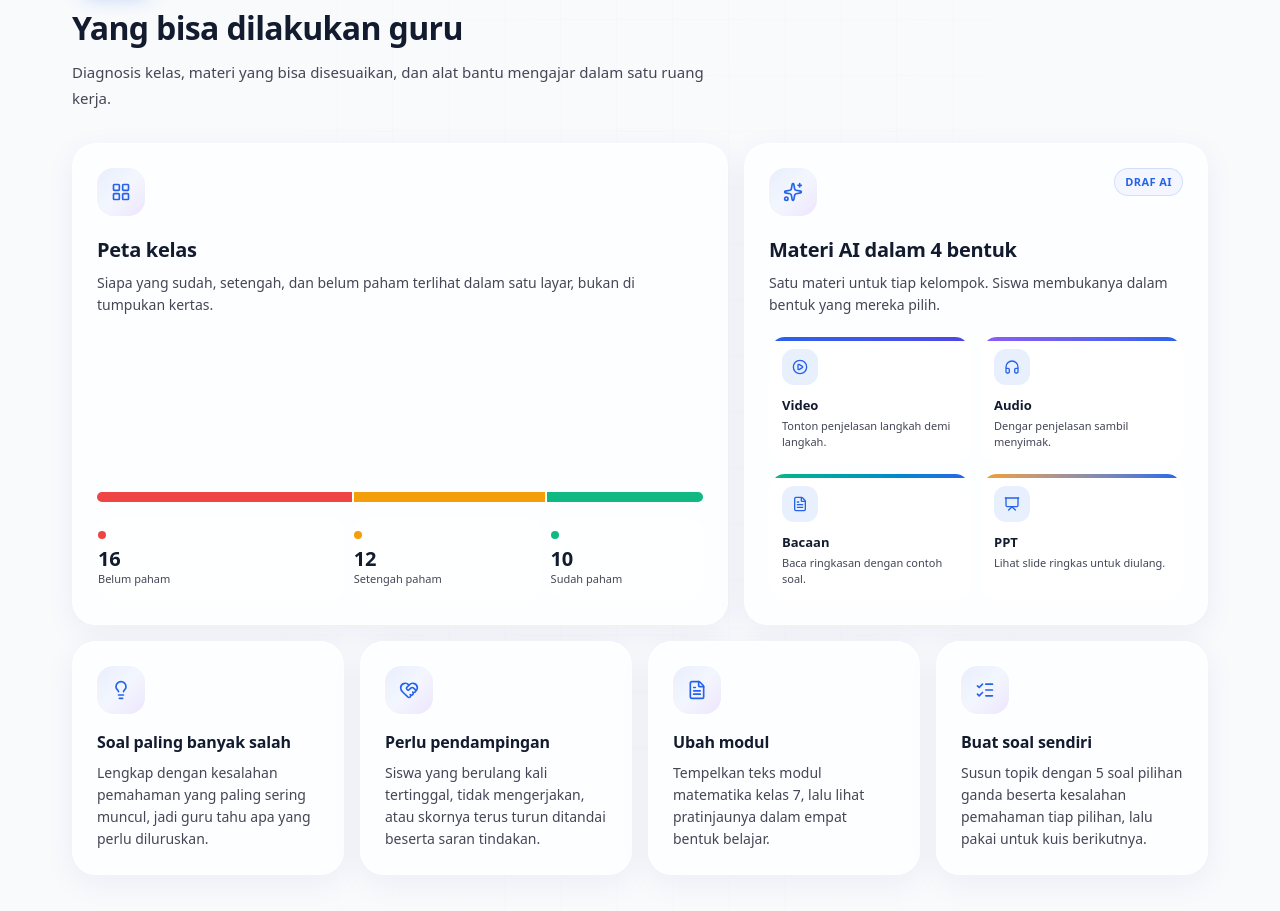
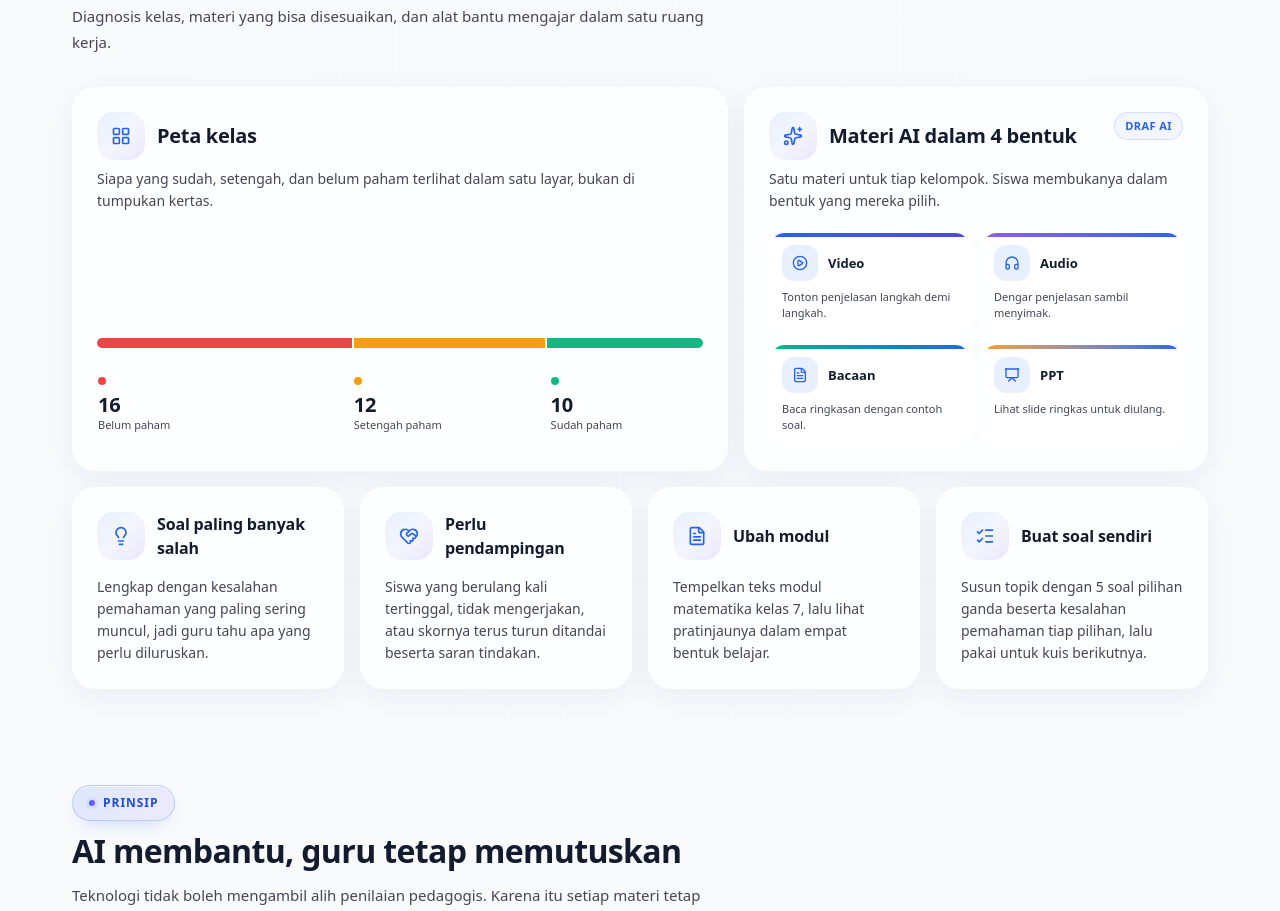
Before and after one commit to hsbysddq/gurupintar, a Next.js app: page / in a window 1280 px wide. Shown: the part 2501-3412 px from the top of the page. Built offline with nearby package versions, Linux system fonts and the light colour scheme.

Commit message:
feat(landing): samakan pola ikon dan judul pada kartu

```diff
--- a/app/page.tsx
+++ b/app/page.tsx
@@ -278,13 +278,13 @@ export default function Beranda() {
           <div className="grid gap-4 sm:grid-cols-2 lg:grid-cols-4">
             {ALASAN.map(({ judul, isi, ikon: Ikon }) => (
               <article key={judul} className={`${KARTU} flex h-full flex-col gap-4 p-5`}>
+                <div className="flex items-center gap-3">
                   <IkonKotak ikon={Ikon} />
-                <div className="flex flex-col gap-2">
                   <h3 className="font-display text-[16px] leading-[24px] font-semibold tracking-[-0.01em] text-aura-ink">
                     {judul}
                   </h3>
+                </div>
                 <p className="font-body text-[14px] leading-[22px] text-aura-muted">{isi}</p>
-                </div>
               </article>
             ))}
           </div>
@@ -440,9 +440,13 @@ export default function Beranda() {
 
           <div className="grid gap-4 md:grid-cols-2 lg:grid-cols-12">
             <article className={`${KARTU} flex flex-col gap-5 p-6 md:col-span-2 lg:col-span-7`}>
+              <div className="flex flex-col gap-2">
+                <div className="flex items-center gap-3">
                   <IkonKotak ikon={LayoutGrid} />
-              <div className="flex flex-col gap-2">
-                <h3 className="font-display text-[20px] leading-[28px] font-bold tracking-[-0.015em] text-aura-ink">Peta kelas</h3>
+                  <h3 className="font-display text-[20px] leading-[28px] font-bold tracking-[-0.015em] text-aura-ink">
+                    Peta kelas
+                  </h3>
+                </div>
                 <p className="font-body text-[14px] leading-[22px] text-aura-muted">
                   Siapa yang sudah, setengah, dan belum paham terlihat dalam satu layar, bukan di tumpukan kertas.
                 </p>
@@ -476,16 +480,18 @@ export default function Beranda() {
             </article>
 
             <article className={`${KARTU} flex flex-col gap-5 p-6 md:col-span-2 lg:col-span-5`}>
+              <div className="flex flex-col gap-2">
                 <div className="flex items-start justify-between gap-3">
+                  <div className="flex min-w-0 items-center gap-3">
                     <IkonKotak ikon={Sparkles} />
-                <span className="rounded-full border border-aura-primary/15 bg-aura-primary/5 px-2.5 py-1 font-display text-[11px] font-bold uppercase tracking-[0.04em] text-aura-primary">
+                    <h3 className="font-display text-[20px] leading-[28px] font-bold tracking-[-0.015em] text-aura-ink">
+                      Materi AI dalam 4 bentuk
+                    </h3>
+                  </div>
+                  <span className="shrink-0 rounded-full border border-aura-primary/15 bg-aura-primary/5 px-2.5 py-1 font-display text-[11px] font-bold uppercase tracking-[0.04em] text-aura-primary">
                     Draf AI
                   </span>
                 </div>
-              <div className="flex flex-col gap-2">
-                <h3 className="font-display text-[20px] leading-[28px] font-bold tracking-[-0.015em] text-aura-ink">
-                  Materi AI dalam 4 bentuk
-                </h3>
                 <p className="font-body text-[14px] leading-[22px] text-aura-muted">
                   Satu materi untuk tiap kelompok. Siswa membukanya dalam bentuk yang mereka pilih.
                 </p>
@@ -497,11 +503,13 @@ export default function Beranda() {
                     className="relative overflow-hidden rounded-2xl border border-white/70 bg-white/60 p-3"
                   >
                     <span aria-hidden="true" className={`absolute inset-x-0 top-0 h-1 bg-gradient-to-r ${aksen}`} />
-                    <span className="flex size-9 items-center justify-center rounded-xl bg-aura-primary/10 text-aura-primary ring-1 ring-white/70">
+                    <div className="flex items-center gap-2.5">
+                      <span className="flex size-9 shrink-0 items-center justify-center rounded-xl bg-aura-primary/10 text-aura-primary ring-1 ring-white/70">
                         <Ikon aria-hidden="true" className="size-4" />
                       </span>
-                    <span className="mt-2.5 block font-display text-[13px] font-semibold text-aura-ink">{label}</span>
-                    <span className="mt-0.5 block font-body text-[11px] leading-[16px] text-aura-muted">
+                      <span className="font-display text-[13px] font-semibold text-aura-ink">{label}</span>
+                    </div>
+                    <span className="mt-2 block font-body text-[11px] leading-[16px] text-aura-muted">
                       {keterangan}
                     </span>
                   </li>
@@ -511,13 +519,13 @@ export default function Beranda() {
 
             {FITUR_KECIL.map(({ judul, isi, ikon: Ikon, kelas }) => (
               <article key={judul} className={`${KARTU} flex h-full flex-col gap-4 p-5 sm:p-6 ${kelas}`}>
+                <div className="flex items-center gap-3">
                   <IkonKotak ikon={Ikon} />
-                <div className="flex flex-col gap-2">
                   <h3 className="font-display text-[16px] leading-[24px] font-semibold tracking-[-0.01em] text-aura-ink">
                     {judul}
                   </h3>
+                </div>
                 <p className="font-body text-[14px] leading-[22px] text-aura-muted">{isi}</p>
-                </div>
               </article>
             ))}
           </div>
```
Also changed, not shown: .commandcode/taste/taste-—-command-code/taste.md. Lines whose indentation alone changed are shown as unchanged.
